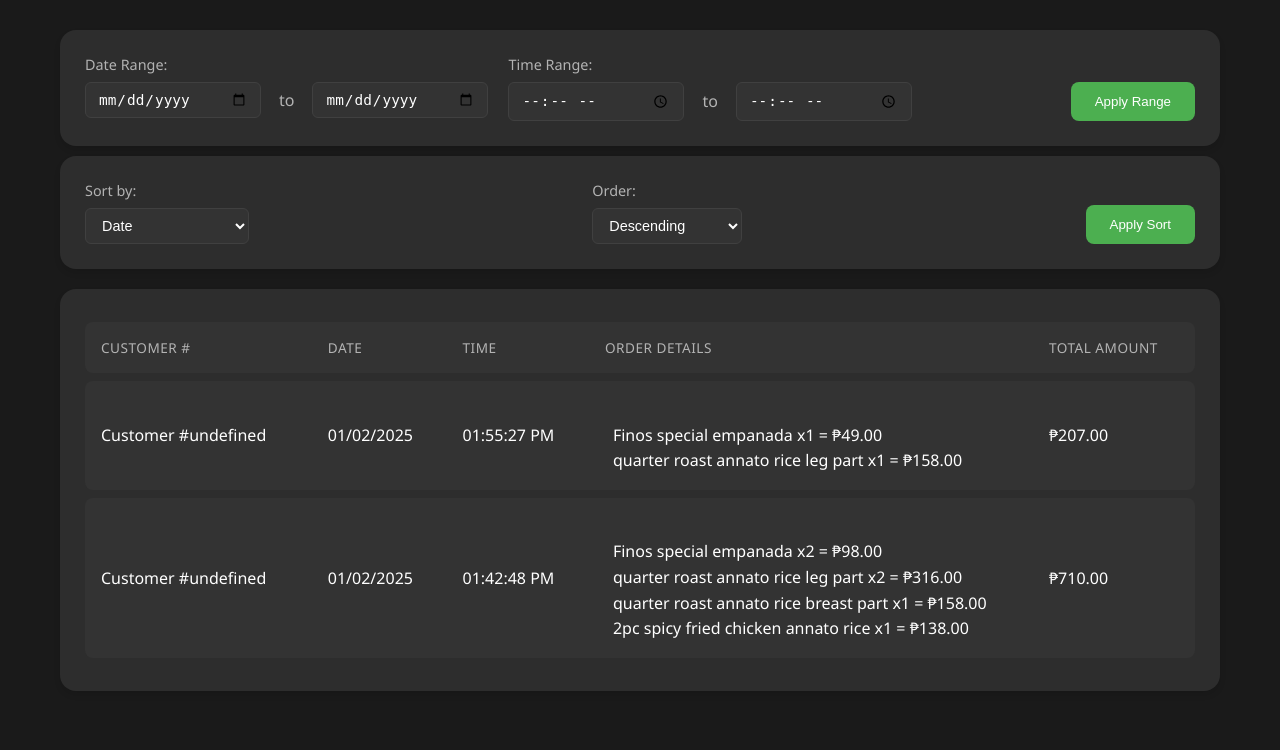
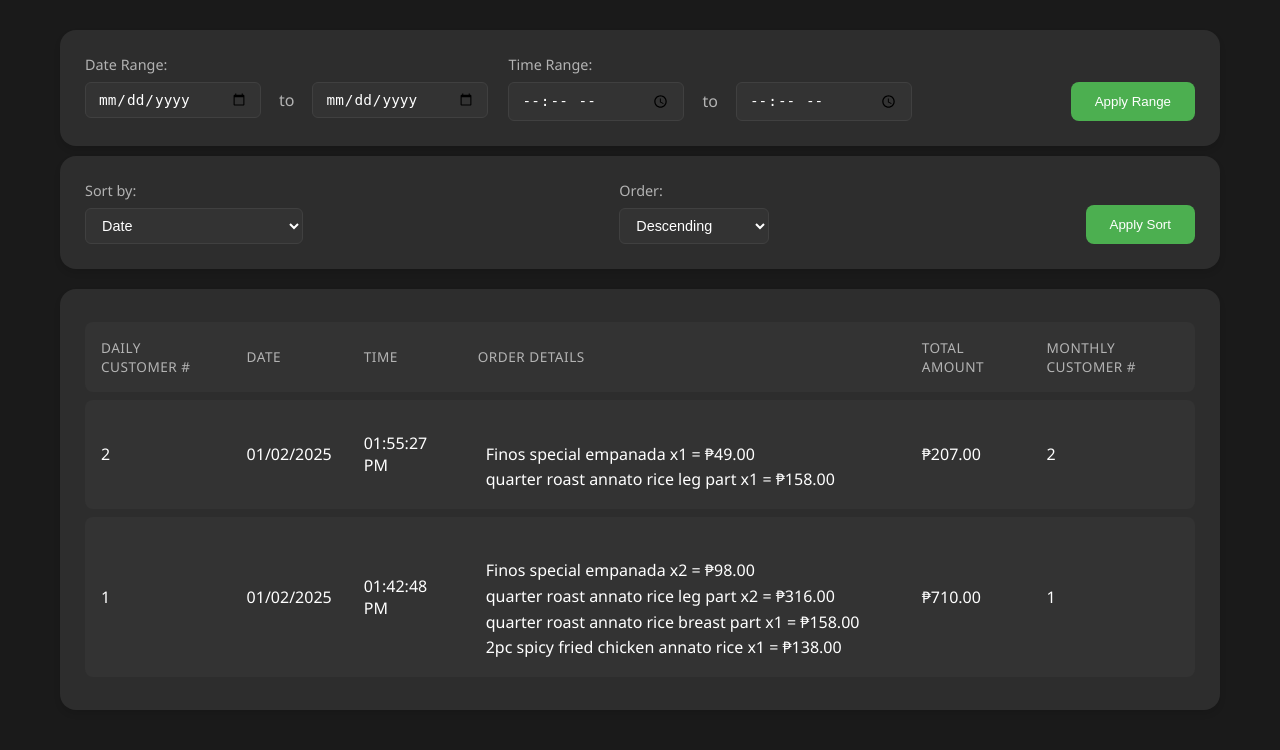
Before and after one commit to robthomas1120/PointOfSale, a Flask app: page /order_history in a window 1280 px wide. Shown: the part 148-898 px from the top of the page. Before the commit the page ends 839 px from the top, so only its background shows below. Run offline with Flask 3, Linux system fonts and the light colour scheme; data comes from the database, SQL or seed files in the repository; both versions use the stored data as it was after the commit.

Commit message:
fixed daily and monthly

```diff
--- a/static/orderHistory.js
+++ b/static/orderHistory.js
@@ -56,8 +56,11 @@ function applySort() {
             case 'date':
                 comparison = new Date(a.date) - new Date(b.date);
                 break;
-            case 'customerNumber':
-                comparison = a.customerNumber - b.customerNumber;
+            case 'dailyCustomerNumber':
+                comparison = a.dailyCustomerNumber - b.dailyCustomerNumber;
+                break;
+            case 'monthlyCustomerNumber':
+                comparison = a.monthlyCustomerNumber - b.monthlyCustomerNumber;
                 break;
             case 'totalAmount':
                 comparison = a.totalAmount - b.totalAmount;
@@ -76,7 +79,7 @@ function displayOrders() {
     if (filteredOrders.length === 0) {
         ordersList.innerHTML = `
             <tr>
-                <td colspan="5">No orders found</td>
+                <td colspan="6">No orders found</td>
             </tr>
         `;
         return;
@@ -84,16 +87,18 @@ function displayOrders() {
 
     ordersList.innerHTML = filteredOrders.map(order => `
         <tr>
-            <td>Customer #${order.customerNumber}</td>
+            <td>${order.dailyCustomerNumber}</td>
             <td>${formatDate(order.date)}</td>
             <td>${formatTime(order.date)}</td>
             <td class="order-details">
                 ${formatOrderItems(order.items)}
             </td>
             <td>₱${order.totalAmount.toFixed(2)}</td>
+            <td>${order.monthlyCustomerNumber}</td>
         </tr>
     `).join('');
 }
+
 
 function applyDateFilter() {
     const startDate = document.getElementById('startDate').value;
--- a/static/script.js
+++ b/static/script.js
@@ -26,7 +26,7 @@ document.getElementById('orderNowBtn').addEventListener('click', async () => {
             // Clear the cart
             cart = [];
             updateCartDisplay();
-            alert(`Order placed successfully! Customer #${result.customer_number}`);
+            alert(`Order placed successfully!\nDaily Customer #${result.daily_customer_number}\nMonthly Customer #${result.monthly_customer_number}`);
             // Redirect to order history page
             window.location.href = '/order_history';
         } else {
--- a/templates/add_item.html
+++ b/templates/add_item.html
@@ -20,7 +20,7 @@
                 </div>
                 <button type="submit">Add Item</button>
             </form>
-            <a href="{{ url_for('home') }}" class="back-link">Back to Items List</a>
+            <a href="{{ url_for('index') }}" class="back-link">Back to Items List</a>
         </div>
     </div>
     <script src="{{ url_for('static', filename='add_item.js') }}"></script>
--- a/templates/orderHistory.html
+++ b/templates/orderHistory.html
@@ -51,7 +51,8 @@
                         <label>Sort by:</label>
                         <select id="sortBy" class="filter-input">
                             <option value="date">Date</option>
-                            <option value="customerNumber">Customer Number</option>
+                            <option value="dailyCustomerNumber">Daily Customer Number</option>
+                            <option value="monthlyCustomerNumber">Monthly Customer Number</option>
                             <option value="totalAmount">Total Amount</option>
                         </select>
                     </div>
@@ -75,11 +76,12 @@
             <table id="ordersTable">
                 <thead>
                     <tr>
-                        <th>Customer #</th>
+                        <th>Daily Customer #</th>
                         <th>Date</th>
                         <th>Time</th>
                         <th>Order Details</th>
                         <th>Total Amount</th>
+                        <th>Monthly Customer #</th>
                     </tr>
                 </thead>
                 <tbody id="ordersList">
```
Also changed, not shown: app.py (line endings or trailing spaces), pos.db, static/uploads/20250102_134040_roasted chicken.png (added), static/uploads/20250102_134103_1pc chicken annato rice.png (added), static/uploads/20250102_134118_2pc original fried chicken annato rice.png (added), static/uploads/20250102_134132_2pc spicy fried chicken annato rice.png (added), static/uploads/20250102_134158_quarter roast annato rice breast part.png (added), 2 other files.
